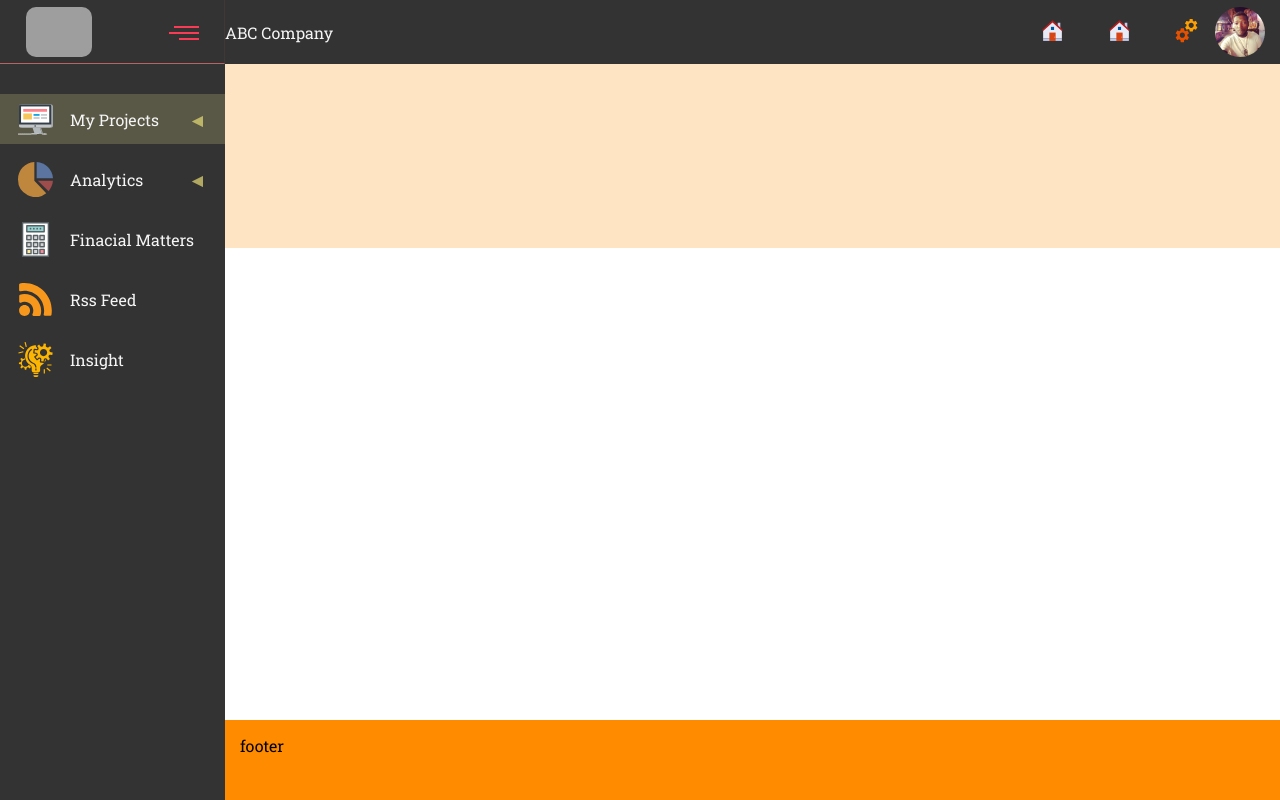
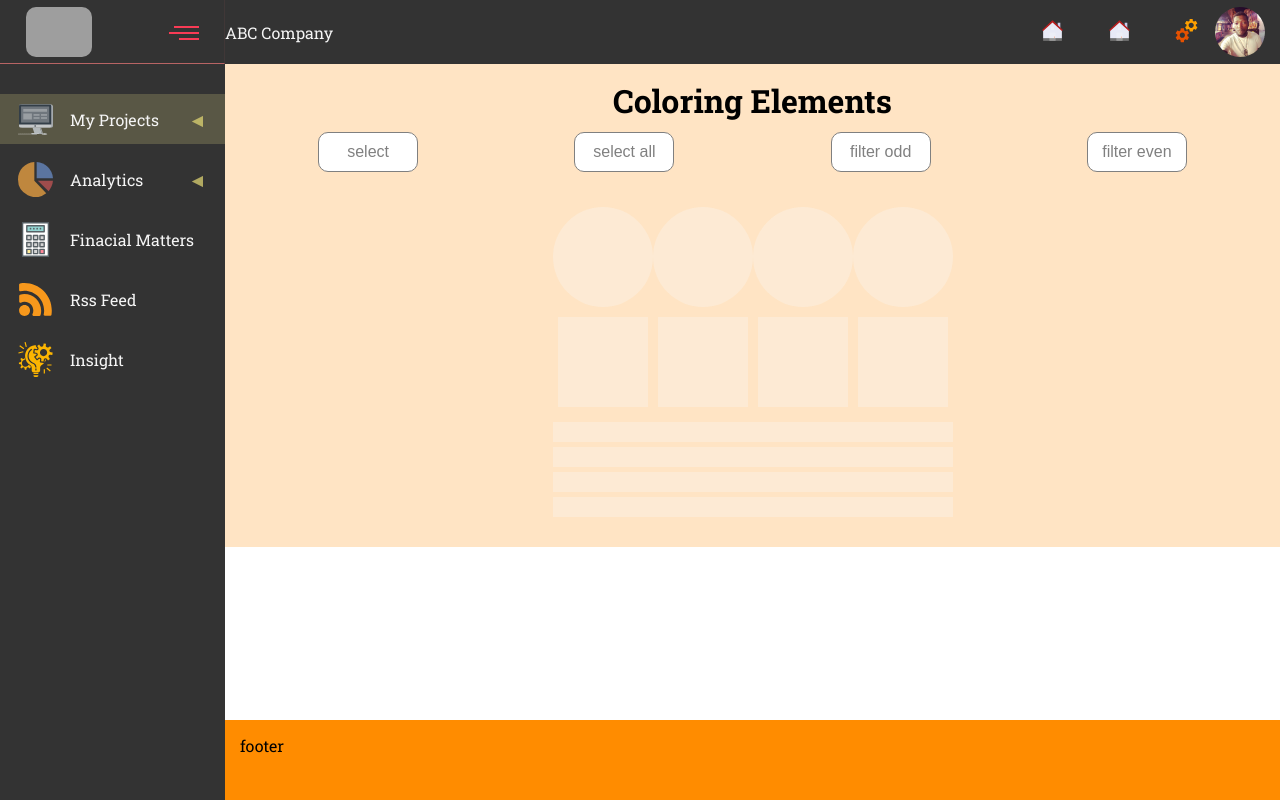
Before and after one commit to swisscodes/project-ts, a React (Create React App) app: page /projects/d3/selection in a window 1280 px wide. Built offline with nearby package versions, Linux system fonts and the light colour scheme; grey boxes are pictures that could not be loaded.

Commit message:
d3 js selection project layout done

```diff
--- a/src/components/d3/selection/Selection.tsx
+++ b/src/components/d3/selection/Selection.tsx
@@ -1,26 +1,113 @@
 import './selection.css'
-import React, {useRef} from 'react'
-import selectionChart from './SelectionChart'
+import React, {SyntheticEvent, useRef, useState} from 'react'
+import selectionCircle from './selectionCircle'
+import selectionSquare from './selectionSquare'
 import {useD3Ref} from '../../utils/useD3Ref'
 
-const data:[] = []
-const dimemsion = {}
+
+export type TsquareDimemsion = {
+  first:{
+    x:number,
+    y:number,
+    width:number,
+    height:number,
+  },
+  second:{
+    x:number,
+    y:number,
+    width:number,
+    height:number,
+  },
+  third:{
+    x:number,
+    y:number,
+    width:number,
+    height:number,
+  },
+  fourth:{
+    x:number,
+    y:number,
+    width:number,
+    height:number,
+  }
+}
+
+function Selection() {
+
+  const [buttonPressed, setButtonPressed] = useState<string | null>(null)
+
+  const data:[] = []
+  const dimemsion = [{}]
+  const square1Dimemsion:TsquareDimemsion = {
+    first:{x:10,y:5,width:90, height:90},
+    second:{x:110,y:5,width:90, height:90},
+    third:{x:210,y:5,width:90, height:90},
+    fourth:{x:310,y:5,width:90, height:90}
+  }
+
+  const square2Dimemsion:TsquareDimemsion = {
+    first:{x:5,y:0,width:400, height:20},
+    second:{x:5,y:25,width:400, height:20},
+    third:{x:5,y:50,width:400, height:20},
+    fourth:{x:5,y:75,width:400, height:20}
+  }
+
+  const svgRefCircle = useRef(null);
+  const svgRefSquare1 = useRef(null);
+  const svgRefSquare2 = useRef(null);
+
+  const renderCircle = () => selectionCircle(svgRefCircle, data, dimemsion)
+  const renderSquare1 = () => selectionSquare(svgRefSquare1, data, square1Dimemsion)
+  const renderSquare2 = () => selectionSquare(svgRefSquare2, data, square2Dimemsion)
 
 
-function Selection() {
-  const svgRef = useRef(null);
-
-  const renderChart = () => selectionChart(svgRef, data, dimemsion)
-
-  useD3Ref(renderChart, data)
+  useD3Ref(renderCircle, data)
+  useD3Ref(renderSquare1, data)
+  useD3Ref(renderSquare2, data)
 
   return (
     <div className='d3_select-container'>
       <div className='d3_select-main util-15px-pad'>
-        <svg ref={svgRef}></svg>
+        <div className='select-h1'><h1>Coloring Elements</h1></div>
+        <div className='select-btn-group'>
+          <div className='select-btns'><button type='submit' value='select' onClick={(e)=> buttonClicked(e)}>select</button></div>
+          <div className='select-btns'><button type='submit' value='select-all' onClick={(e)=> buttonClicked(e)}>select all</button></div>
+          <div className='select-btns'><button type='submit' value='filter-odd' onClick={(e)=> buttonClicked(e)}>filter odd</button></div>
+          <div className='select-btns'><button type='submit' value='filter-even' onClick={(e)=> buttonClicked(e)}>filter even</button></div>
+        </div>
+
+        <div className='svg-wrapper'>
+          <div className='svg-main'>
+            <svg ref={svgRefCircle} className='svgselection'>
+            </svg>
+          </div>
+
+          <div className='svg-main'>
+            <svg ref={svgRefSquare1} className='svgselection'>
+            </svg>
+          </div>
+
+          <div className='svg-main'>
+            <svg ref={svgRefSquare2} className='svgselection'>
+            </svg>
+          </div>
+
+        </div>
+
+        <div className='select-output'>
+          <h3>{buttonPressed && <p>Pressed Butoon: {buttonPressed}</p>}</h3>
+        </div>
       </div>
     </div>
   )
+
+  //
+  function buttonClicked(e:SyntheticEvent) {
+    const target = e.target as HTMLButtonElement
+    let value = target.value
+
+    setButtonPressed(() => value )
+  }
 }
 
 export default Selection
--- a/src/components/d3/selection/SelectionChart.ts
+++ /dev/null
@@ -1,8 +0,0 @@
-import { RefObject } from "react";
-import { select } from 'd3'
-
-function selectionChart(svgRef:RefObject<HTMLElement>, data:[], dimension:object) {
-  let currentSvg = svgRef.current
-}
-
-export default selectionChart
--- a/src/components/d3/selection/selection.css
+++ b/src/components/d3/selection/selection.css
@@ -1,3 +1,60 @@
 .d3_select-main {
     background-color: bisque;
 }
+
+.svg-wrapper {
+    display: flex;
+    flex-flow: column wrap;
+    align-items: center;
+    padding-top: 20px;
+}
+
+.select-h1 {
+    display: flex;
+    justify-content: center;
+}
+.select-btn-group {
+    display: grid;
+    grid-template-columns: 1fr 1fr 1fr 1fr;
+}
+
+.select-btns {
+    display: flex;
+    justify-content: center;
+}
+
+.select-btn-group button {
+    width: 100px;
+    border: solid grey 1px;
+    border-radius: 10px;
+    background-color: white;
+    color: grey;
+    padding: 10px 0;
+    font-size: 16px;
+    margin: 10px 5px;
+    cursor: pointer;
+    outline: none;
+    appearance: unset;
+
+}
+
+/* .select-btn-group button:focus {
+    transform: scale(.90);
+    background-color: aquamarine;
+} */
+
+
+.svgselection circle, rect {
+    fill:rgba(248, 248, 248, 0.3);
+}
+
+.select-output {
+    display: flex;
+    justify-content: center;
+}
+
+@media only screen and (max-width: 600px) {
+    .select-btn-group {
+        grid-template-columns: 1fr 1fr;
+    }
+}
--- /dev/null
+++ b/src/components/d3/selection/selectionCircle.ts
@@ -0,0 +1,14 @@
+import { RefObject, useEffect } from "react";
+import { select } from 'd3'
+
+function selectionChart(svgRef:RefObject<HTMLElement>, data:[], dimension:object):void {
+  let currentSvg = select(svgRef.current)
+
+  currentSvg.selectAll('*').remove()
+  currentSvg.append('circle').attr('r', 50).attr('cx', 55).attr('cy', 55)
+  currentSvg.append('circle').attr('r', 50).attr('cx', 155).attr('cy', 55)
+  currentSvg.append('circle').attr('r', 50).attr('cx', 255).attr('cy', 55)
+  currentSvg.append('circle').attr('r', 50).attr('cx', 355).attr('cy', 55)
+}
+
+export default selectionChart
--- /dev/null
+++ b/src/components/d3/selection/selectionSquare.ts
@@ -0,0 +1,16 @@
+import React, {RefObject} from 'react'
+import { select } from 'd3'
+import { TsquareDimemsion } from './Selection'
+
+function selectionSquare(svgRef:RefObject<HTMLElement>, data:[], dimension:TsquareDimemsion):void {
+  let currentSvg = select(svgRef.current)
+
+  currentSvg.selectAll('*').remove()
+  currentSvg.append('rect').attr('x', dimension?.first?.x).attr('y', dimension?.first?.y).attr('width',  dimension?.first?.width).attr('height',  dimension?.first?.height)
+  currentSvg.append('rect').attr('x', dimension?.second?.x).attr('y', dimension?.second?.y).attr('width', dimension?.first?.width).attr('height', dimension?.first?.height)
+  currentSvg.append('rect').attr('x', dimension?.third?.x).attr('y', dimension?.third?.y).attr('width', dimension?.first?.width).attr('height', dimension?.first?.height)
+  currentSvg.append('rect').attr('x', dimension?.fourth?.x).attr('y', dimension?.fourth?.y).attr('width', dimension?.first?.width).attr('height', dimension?.first?.height)
+}
+
+
+export default selectionSquare
--- a/src/components/utils/useD3Ref.ts
+++ b/src/components/utils/useD3Ref.ts
@@ -3,11 +3,11 @@ import {useEffect} from 'react';
 
 
 
-export const useD3Ref = (renderChartFn:Function, dependencies:[]) => {
+export const useD3Ref = (renderChartFn:Function, dependenciesData:[]) => {
 
 
     useEffect(() => {
         renderChartFn();
         return () => {};
-      }, [dependencies, renderChartFn,]);
+      }, [dependenciesData, renderChartFn,]);
 }
--- a/src/index.css
+++ b/src/index.css
@@ -213,3 +213,20 @@ img {
 .util-15px-pad {
   padding: 15px;
 }
+
+
+/** SVG utility classes **/
+.svg-main {
+  width: 410px;
+  height: 110px;
+}
+
+.svgselection {
+  width: 100%;
+  height: 100%;
+}
+
+
+@media only screen and (max-width: 600px) {
+
+}
```
